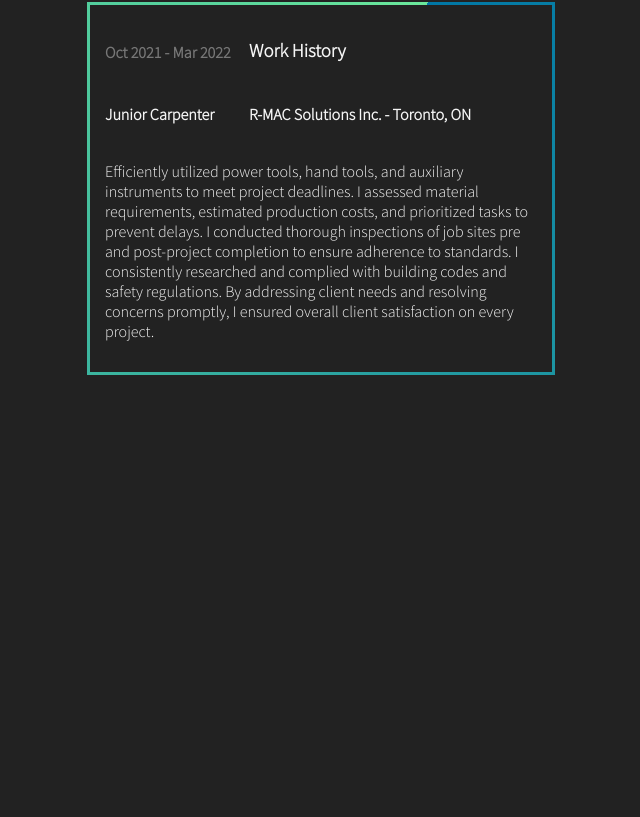
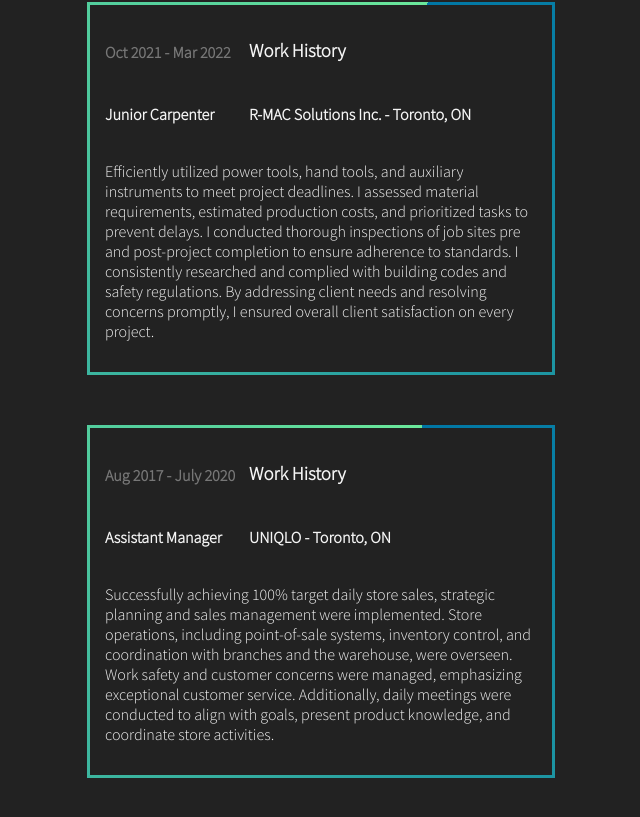
Before and after one commit to arjaybeltran/arjaybeltran, a Next.js app: page / in a window 1280 px wide. Shown: the part 3334-4151 px from the top of the page, without its empty margins (501-1141 px from the left). Before the commit the page ends 3878 px from the top, so only its background shows below. Built offline with nearby package versions, Linux system fonts and the light colour scheme.

Commit message:
edits resume workhistory

```diff
--- a/components/Resume.js
+++ b/components/Resume.js
@@ -57,7 +57,16 @@ const WorkHistory = [
         'Efficiently utilized power tools, hand tools, and auxiliary instruments to meet project deadlines. I assessed material requirements, estimated production costs, and prioritized tasks to prevent delays. I conducted thorough inspections of job sites pre and post-project completion to ensure adherence to standards. I consistently researched and complied with building codes and safety regulations. By addressing client needs and resolving concerns promptly, I ensured overall client satisfaction on every project.',
       ],
     },
-
+    {
+      position: 'Assistant Manager',
+      company: 'UNIQLO',
+      location: 'Toronto, ON',
+      duration: 'Aug 2017 - July 2020',
+      responsibilities:
+      [
+        'Successfully achieving 100% target daily store sales, strategic planning and sales management were implemented. Store operations, including point-of-sale systems, inventory control, and coordination with branches and the warehouse, were overseen. Work safety and customer concerns were managed, emphasizing exceptional customer service. Additionally, daily meetings were conducted to align with goals, present product knowledge, and coordinate store activities.'
+      ]
+    },
   ]
 
   export default function Resume() {
```
